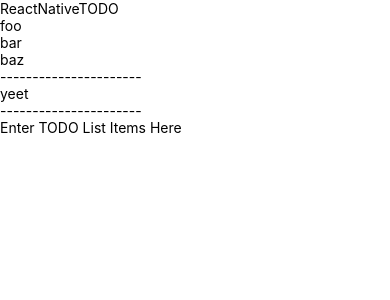
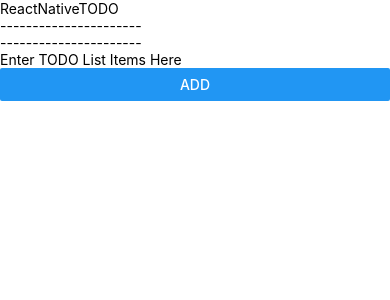
Before and after one commit to topherPedersen/ReactNativeTODO, a React Native app: screen / in a window 390 px wide. Shown: the top 300 px of the page. Built offline with nearby package versions, Linux system fonts and the light colour scheme.

Commit message:
made add-to-todo-list button functional

```diff
--- a/App.js
+++ b/App.js
@@ -1,5 +1,5 @@
 import React, { Component } from 'react';
-import { Text, View, Image, TextInput } from 'react-native';
+import { Text, View, Image, TextInput, Button } from 'react-native';
 import List from './List';
 
 class App extends Component {
@@ -7,8 +7,8 @@ class App extends Component {
   constructor(props) {
     super(props);
     this.state = {
-      items: ["foo", "bar", "baz"],
-      text: 'yeet'
+      items: [],
+      text: ''
     };
   }
 
@@ -16,6 +16,28 @@ class App extends Component {
     var oldState = this.state;
     var newState = oldState;
     newState.text = text;
+    this.setState(newState);
+  }
+
+  handleAddItem() {
+
+    // Get state
+    var oldState = this.state;
+    var newState = oldState;
+
+    // Get todo list items
+    var oldList = this.state.items;
+    var newList = oldList.slice();
+
+    // Add new item to todo list
+    var indexOfNewItem = newList.length;
+    newList[indexOfNewItem] = this.state.text;
+    newState.items = newList;
+
+    // Remove submitted text from TextInput
+    newState.text = '';
+
+    // Set state
     this.setState(newState);
   }
 
@@ -39,6 +61,10 @@ class App extends Component {
           placeholder="Enter TODO List Items Here"
           onChangeText={ (text) => this.handleOnChangeText(text) }/>
 
+        <Button
+          onPress={ () => this.handleAddItem() }
+          title="Add"/>
+
       </View>
     );
   }
```
